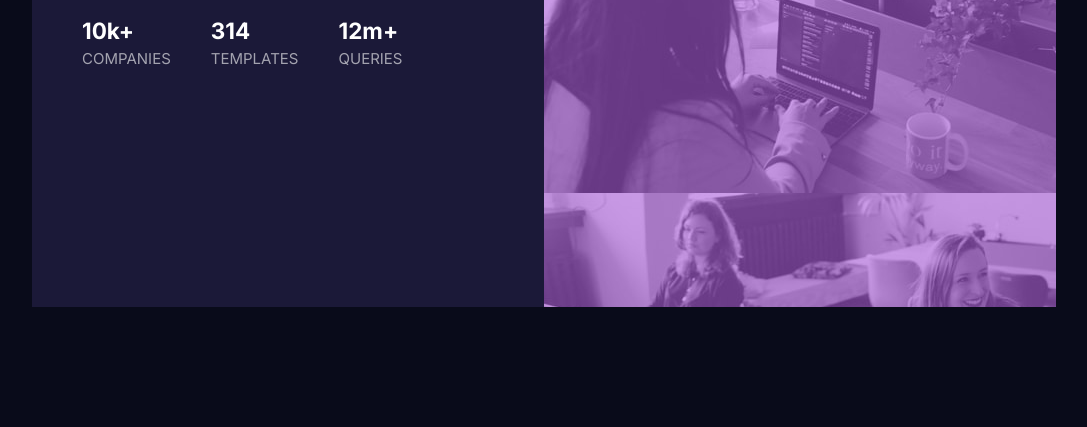
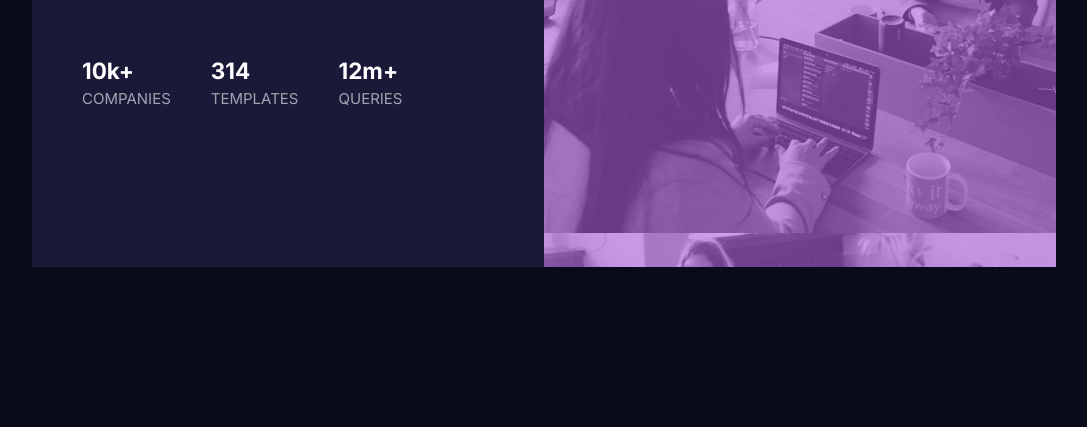
Before and after one commit to Amar1432/stats_preview, a plain HTML site: page index.html in a window 1280 px wide. Shown: the part 373-800 px from the top of the page, without its empty margins (96-1183 px from the left). Drawn offline with Linux system fonts and the light colour scheme.

Commit message:
third commit

```diff
--- a/style.css
+++ b/style.css
@@ -22,8 +22,8 @@ body {
 .main {
   display: flex;
   width: 80%;
-  height: 70vh;
-  margin: 15vh auto;
+  height: 60vh;
+  margin: 20vh auto;
   background-color: hsl(244, 38%, 16%);
   font-size: 15px;
 }
```
